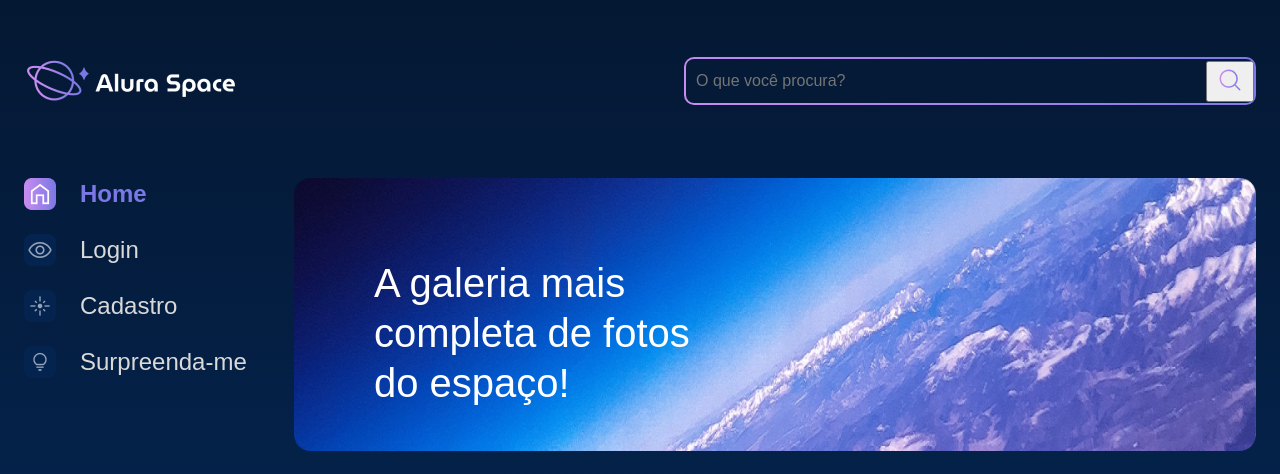
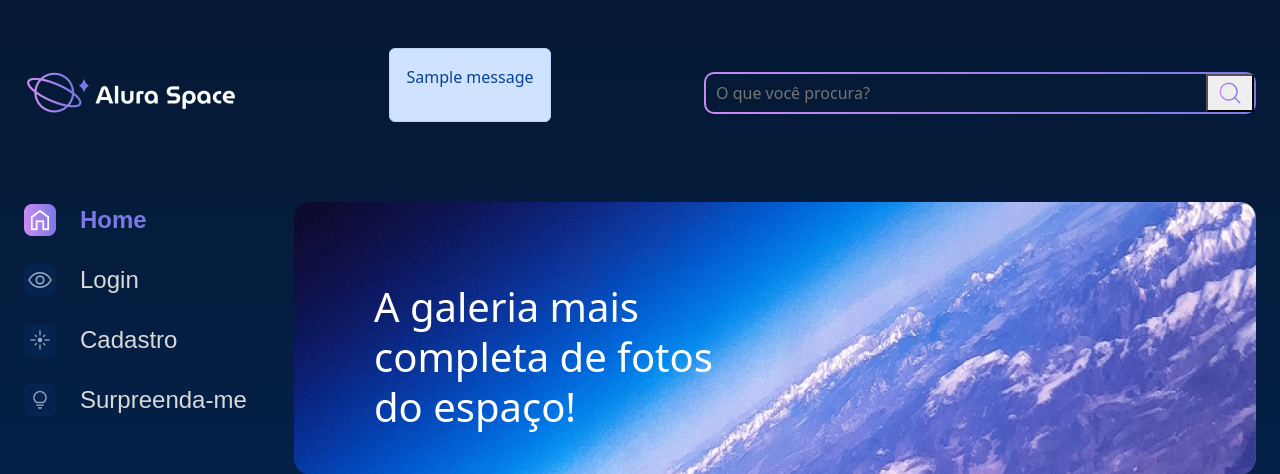
Before and after one commit to marcelodiass/alura-space, a Django app: page / in a window 1280 px wide. Shown: the top 474 px of the page. Run offline with Django 5.2, Linux system fonts and the light colour scheme; tables that the repository leaves empty hold one stand-in row (values such as "Sample post"); grey boxes marked "Sample" are stand-in pictures; one stand-in notice (Sample message) is shown.

Commit message:
alertas e mensagens

```diff
--- a/templates/galeria/base.html
+++ b/templates/galeria/base.html
@@ -12,6 +12,7 @@
     <link rel="preconnect" href="https://fonts.gstatic.com" crossorigin>
     <link href="https://fonts.googleapis.com/css2?family=Poppins:wght@400;500;600&display=swap" rel="stylesheet">
     <link rel="stylesheet" href="{% static 'styles/style.css' %}">
+    <link href="https://cdn.jsdelivr.net/npm/bootstrap@5.2.2/dist/css/bootstrap.min.css" rel="stylesheet" integrity="sha384-Zenh87qX5JnK2Jl0vWa8Ck2rdkQ2Bzep5IDxbcnCeuOxjzrPF/et3URy9Bv1WTRi" crossorigin="anonymous">
 </head>
 
 <body>
--- a/templates/galeria/partials/_menu.html
+++ b/templates/galeria/partials/_menu.html
@@ -6,6 +6,11 @@
 			src="{% static '/assets/logo/Logo(2).png' %}"
 			alt="Logo da Alura Space"
 		/>
+		{% for message in messages %}
+            <div class="alert alert-primary">
+                <p id="messages">{{ message }}</p>
+            </div>
+        {% endfor %}
 		<div class="cabecalho__busca">
 				<form action="{% url 'buscar' %}" class="busca__fundo">
 					<input
--- a/templates/usuarios/cadastro.html
+++ b/templates/usuarios/cadastro.html
@@ -20,6 +20,11 @@
     <div class="pagina-inicial">
         <header class="cabecalho">
             <img src="{% static '/assets/logo/Logo(2).png' %}" alt="Logo da Alura Space" />
+            {% for message in messages %}
+                <div class="alert alert-primary">
+                    <p id="messages">{{ message }}</p>
+                </div>
+            {% endfor %}
             <div class="cabecalho__busca">
                 <div class="busca__fundo">
                     <form action="{% url 'buscar' %}">
--- a/templates/usuarios/login.html
+++ b/templates/usuarios/login.html
@@ -20,6 +20,11 @@
     <div class="pagina-inicial">
         <header class="cabecalho">
             <img src="{% static '/assets/logo/Logo(2).png' %}" alt="Logo da Alura Space" />
+            {% for message in messages %}
+                <div class="alert alert-primary">
+                    <p id="messages">{{ message }}</p>
+                </div>
+            {% endfor %}
             <div class="cabecalho__busca">
                 <div class="busca__fundo">
                     <form action="{% url 'buscar' %}">
```
Also changed, not shown: usuarios/views.py (+6 -2 lines).
